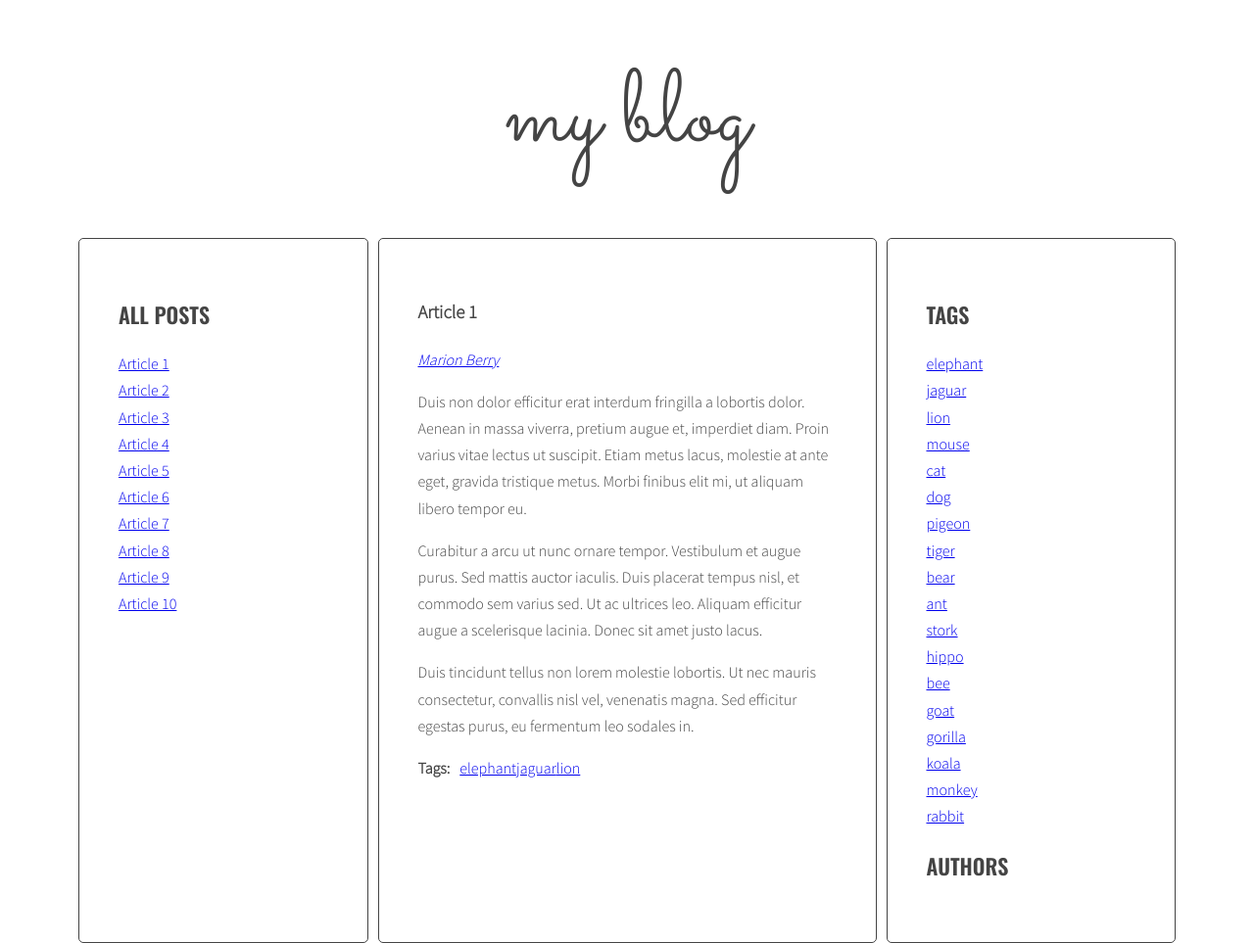
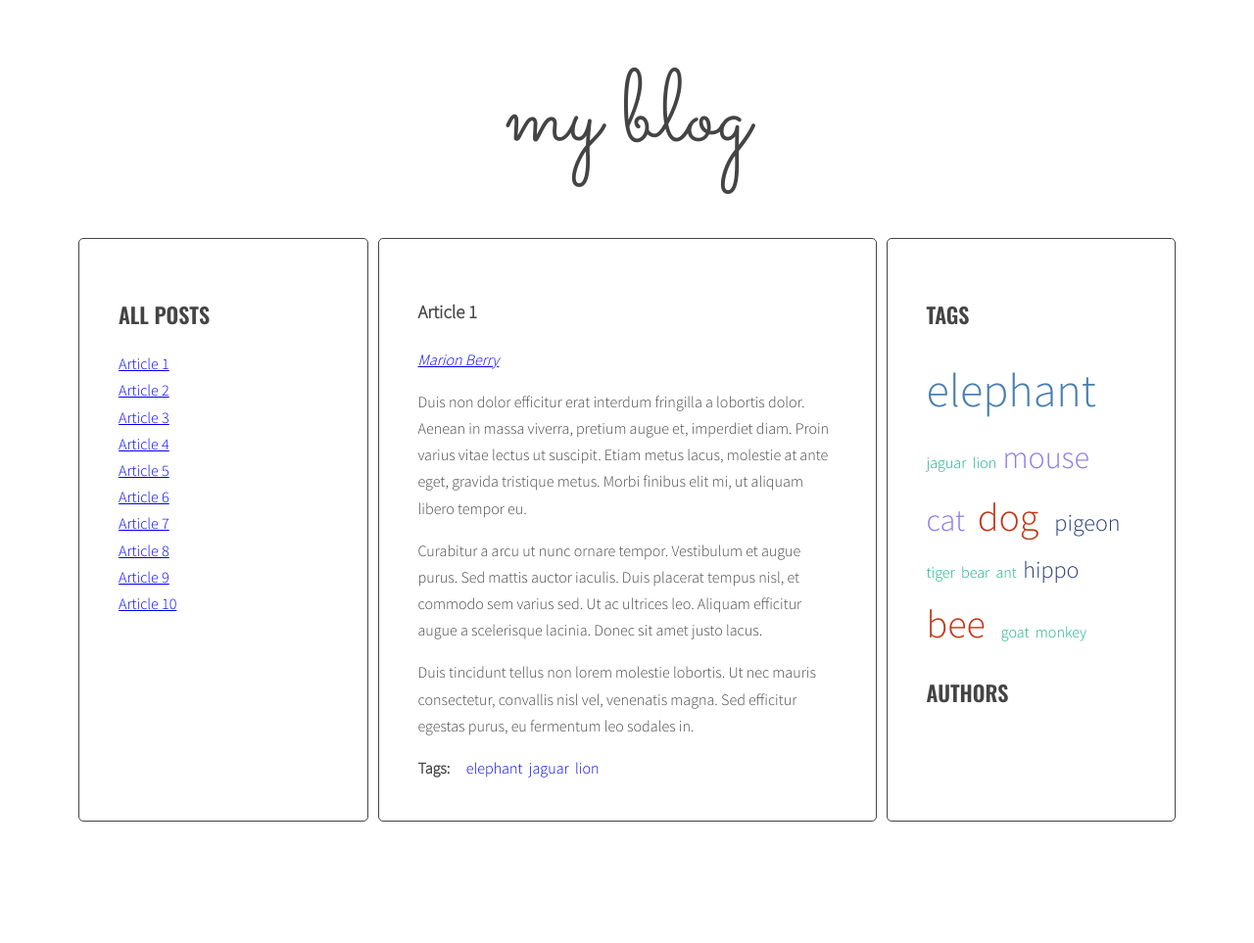
Before and after one commit to Pawel-Mat/javascript-blog, a website: page index.html in a window 1280 px wide. Shown: the whole page at 98% size. After the commit the page ends 847 px from the top, so only its background shows below. Drawn offline with nearby package versions, Linux system fonts and the light colour scheme.

Commit message:
Finish Tag section

```diff
--- a/index.html
+++ b/index.html
@@ -79,7 +79,7 @@
                       </ul>
                     </div>
                   </article>
-                  <article class="post" id="article-5" data-tags="elephant stork hippo" data-author="Marion Berry">
+                  <article class="post" id="article-5" data-tags="elephant mouse hippo" data-author="Marion Berry">
                     <h3 class="post-title">Article 5</h3>
                     <p class="post-author"></p>
                     <div class="post-content">
@@ -111,7 +111,7 @@
                       </ul>
                     </div>
                   </article>
-                  <article class="post" id="article-7" data-tags="bee goat gorilla" data-author="Kitty Toebean">
+                  <article class="post" id="article-7" data-tags="bee goat bee" data-author="Kitty Toebean">
                     <h3 class="post-title">Article 7</h3>
                     <p class="post-author"></p>
                     <div class="post-content">
@@ -143,7 +143,7 @@
                       </ul>
                     </div>
                   </article>
-                  <article class="post" id="article-9" data-tags="koala pigeon monkey" data-author="Marion Berry">
+                  <article class="post" id="article-9" data-tags="elephant pigeon monkey" data-author="Marion Berry">
                     <h3 class="post-title">Article 9</h3>
                     <p class="post-author"></p>
                     <div class="post-content">
@@ -160,7 +160,7 @@
                       </ul>
                     </div>
                   </article>
-                  <article class="post" id="article-10" data-tags="hippo elephant rabbit" data-author="George Tuxedo">
+                  <article class="post" id="article-10" data-tags="hippo elephant bee" data-author="George Tuxedo">
                     <h3 class="post-title">Article 10</h3>
                     <p class="post-author"></p>
                     <div class="post-content">
@@ -177,7 +177,7 @@
                     </div>
                   </article>
                 </section>
-                <aside class="sidebar">
+                <aside class="sidebar sidebar-right">
                   <h2 class="section-title">Tags</h2>
                   <ul class="list tags">
                   </ul>
--- a/js/script.js
+++ b/js/script.js
@@ -46,7 +46,9 @@
     optTitleListSelector = '.titles',
     optArticleTagsSelector = '.post-tags .list',
     optArticleAuthorSelector = '.post-author',
-    optTagListSelector = '.tags.list';
+    optTagListSelector = '.tags.list',
+    optCloudClassCount = 5,
+    optCloudClassPrefix = 'tag-size-';
 
   function generateTitleLinks(customSelector = ''){
 
@@ -82,9 +84,25 @@
 
   generateTitleLinks();
 
+  function calculateTagsParams(tags){
+    const params = {max: 0, min: 999999};
+    for (let tag in tags){
+      params.max = Math.max(tags[tag], params.max);
+      params.min = Math.min(tags[tag], params.min);
+    }
+    return params;
+  }
+  function calculateTagClass(count, params){
+    const normalizedCount = count - params.min;
+    const normalizedMax = params.max - params.min;
+    const percentage = normalizedCount / normalizedMax;
+    const classNumber = Math.floor(percentage * (optCloudClassCount-1) + 1);
+    const classValue = optCloudClassPrefix + classNumber;
+    return classValue;
+  }
   function generateTags(){
     /* [NEW] create a new variable allTags with an empty array */
-    let allTags = [];
+    let allTags = {};
     /* find all articles */
     const articles = document.querySelectorAll(optArticleSelector);
     /* START LOOP: for every article: */
@@ -100,14 +118,15 @@
       /* START LOOP: for each tag */
       for (let tag of articleTagsArray){
         /* generate HTML of the link */
-        const linkHTML = '<li><a href="#tag-' + tag + '">' + tag + '</a></li>';
+        const linkHTML = '<li><a href="#tag-' + tag + '">&nbsp&nbsp' + tag + '</a></li>';
         /* add generated code to html variable */
         html = html + linkHTML;
         /* [NEW] check if this link is NOT already in allTags */
-        if(allTags.indexOf(linkHTML) == -1){
+        if(!allTags[tag]){
           /* [NEW] add generated code to allTags array */
-          allTags.push(linkHTML);
-          console.log('allTags', allTags);
+          allTags[tag] = 1;
+        } else {
+          allTags[tag]++;
         }
       /* END LOOP: for each tag */
       }
@@ -118,8 +137,27 @@
     /* [NEW] find list of tags in right column */
     const tagList = document.querySelector('.tags');
     /* [NEW] add html from allTags to tagList */
-    tagList.innerHTML = allTags.join(' ');
+    //tagList.innerHTML = allTags.join(' ');
+    //console.log(allTags);
+    /* [NEW] create variable for all links HTML code */
+    const tagsParams = calculateTagsParams(allTags);
+    console.log('tagsParams:', tagsParams);
+    let allTagsHTML = '';
+
+    /* [NEW] START LOOP: for each tag in allTags: */
+    for(let tag in allTags){
+      /* [NEW] generate code of a link and add it to allTagsHTML */
+      const tagLinkHTML = '<li><a class="' + calculateTagClass(allTags[tag], tagsParams) + '" href="#tag-' + tag + '">' + tag + '&nbsp&nbsp</a></li>';
+      allTagsHTML += tagLinkHTML;
+      console.log('tagHTML', tagLinkHTML);
+    }
+    /* [NEW] END LOOP: for each tag in allTags: */
+
+    /*[NEW] add HTML from allTagsHTML to tagList */
+    tagList.innerHTML = allTagsHTML;
+    console.log('allTagsHTML', allTagsHTML);
   }
+
   generateTags();
 
   function tagClickHandler(event){
@@ -153,7 +191,7 @@
 
   function addClickListenersToTags(){
     /* find all links to tags */
-    const linksToTags = document.querySelectorAll('.post-tags .list a');
+    const linksToTags = document.querySelectorAll('.post-tags .list a, .list.tags a');
     /* START LOOP: for each link */
     for (let linkToTags of linksToTags){
       /* add tagClickHandler as event listener for that link */
--- a/sass/style.scss
+++ b/sass/style.scss
@@ -78,6 +78,7 @@ body {
 
 .list {
   list-style-type: none;
+
   margin: 0;
   padding: 0;
   .active {
@@ -89,6 +90,43 @@ body {
   li {
     display: inline-block;
   }
+}
+/* Tags */
+
+.post-tags a {
+  text-decoration: none;
+}
+.post-tags a:hover {
+  color: red;
+}
+
+.sidebar-right {
+  a{
+  text-decoration: none;
+  }
+  ul li{
+    display: inline-block;
+  }
+}
+.tag-size-1 {
+  font-size: 100%;
+  color: #10ac84;
+}
+.tag-size-2 {
+  font-size: 150%;
+  color: #273c75;
+}
+.tag-size-3 {
+  font-size: 200%;
+  color: #8c7ae6;
+}
+.tag-size-4 {
+  font-size: 250%;
+  color: #c23616;
+}
+.tag-size-5 {
+  font-size: 300%;
+  color: #487eb0;
 }
 
 /* Authors */
```
Also changed, not shown: css/style.css, sass/style.css, sass/style.min.css, 1 other file.
